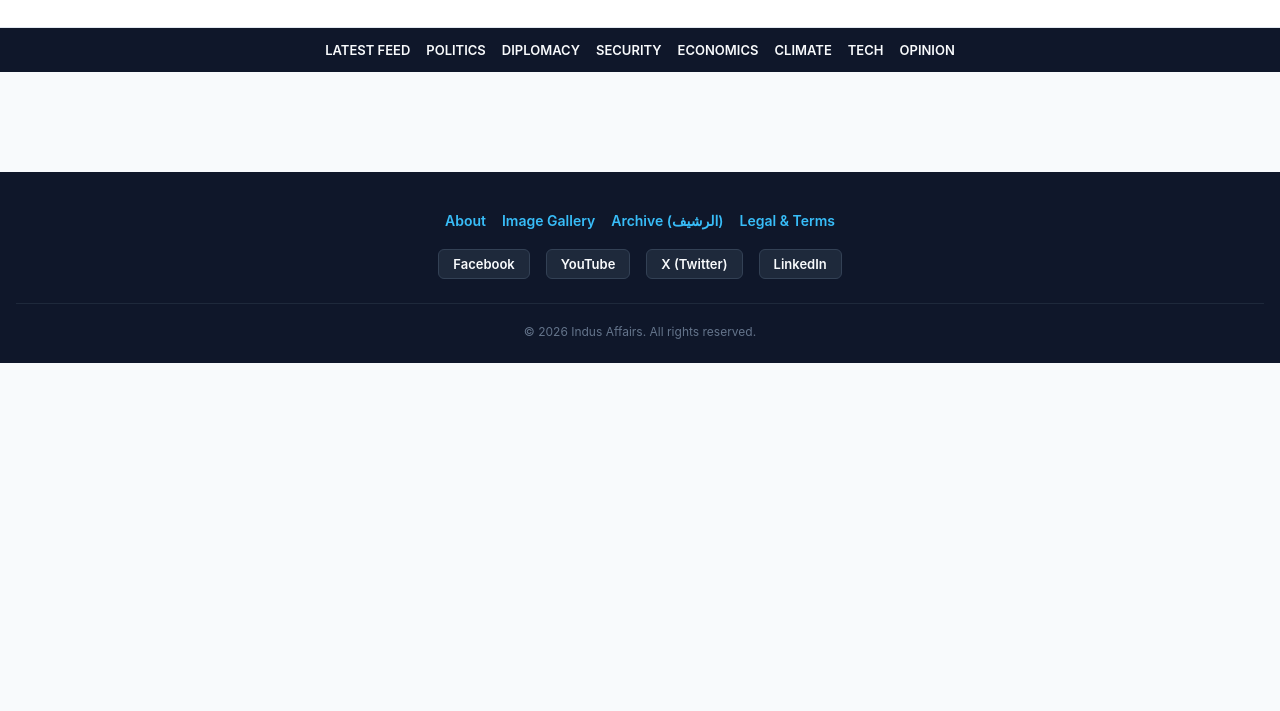
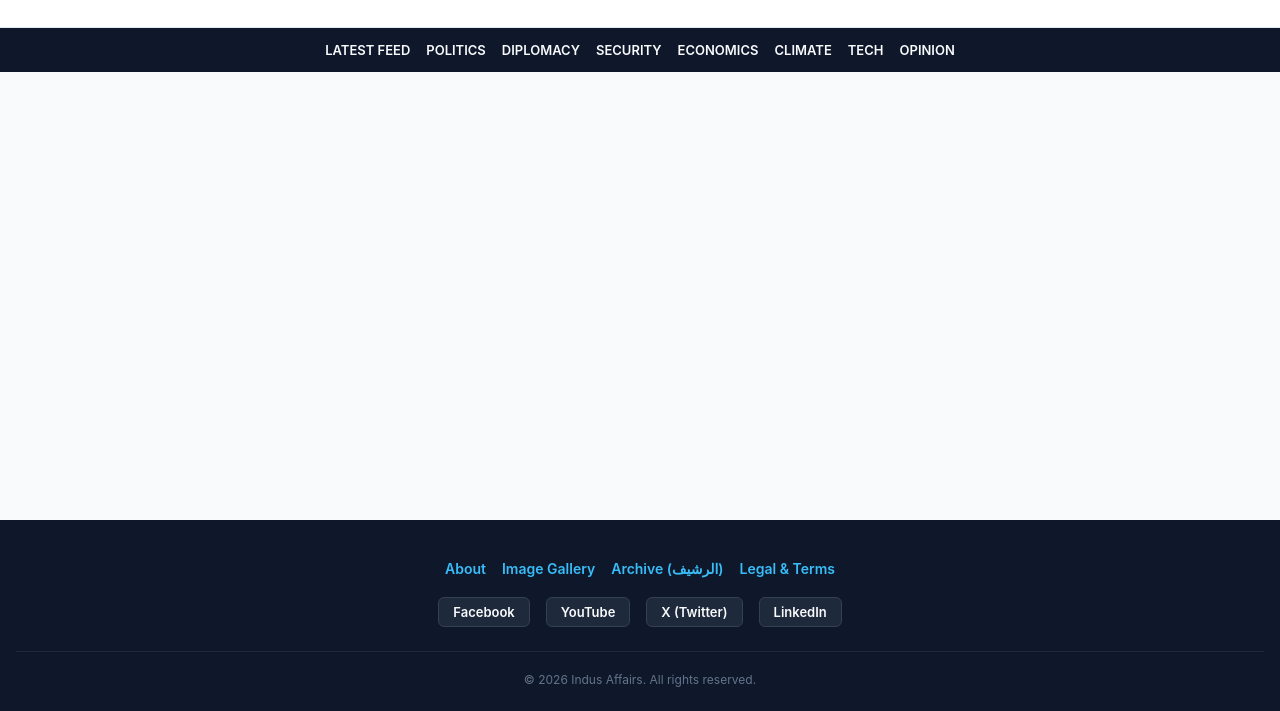
Before and after one commit to indusaffairs547-hue/Indus-Affairs-, a plain HTML site: page index.html in a window 1280 px wide. Shown: the part 89-800 px from the top of the page. Drawn offline with Linux system fonts and the light colour scheme; no server answers.

Commit message:
Enhance layout with flexbox for body and main
Added flexbox layout to body and main elements for better structure.

```diff
--- a/index.html
+++ b/index.html
@@ -16,6 +16,9 @@
   font-family: -apple-system, BlinkMacSystemFont, "Segoe UI", Roboto, Helvetica, Arial, sans-serif;
   background-color: #f8fafc;
   color: #0f172a;
+  display: flex;
+  flex-direction: column;
+  min-height: 100vh;
     }
     header {
       text-align: center;
@@ -59,6 +62,9 @@
   max-width: 1100px;
   margin: 0 auto;
   padding: 20px 16px;
+  flex: 1;
+  width: 100%;
+  box-sizing: border-box;
     }
     #single-article-view {
       display: none;
@@ -139,7 +145,7 @@
   background-color: #0f172a;
   color: #94a3b8;
   padding: 40px 16px 24px;
-      margin-top: 60px;
+  margin-top: auto;
   text-align: center;
     }
     .footer-container {
```
Lines whose indentation alone changed are shown as unchanged.
